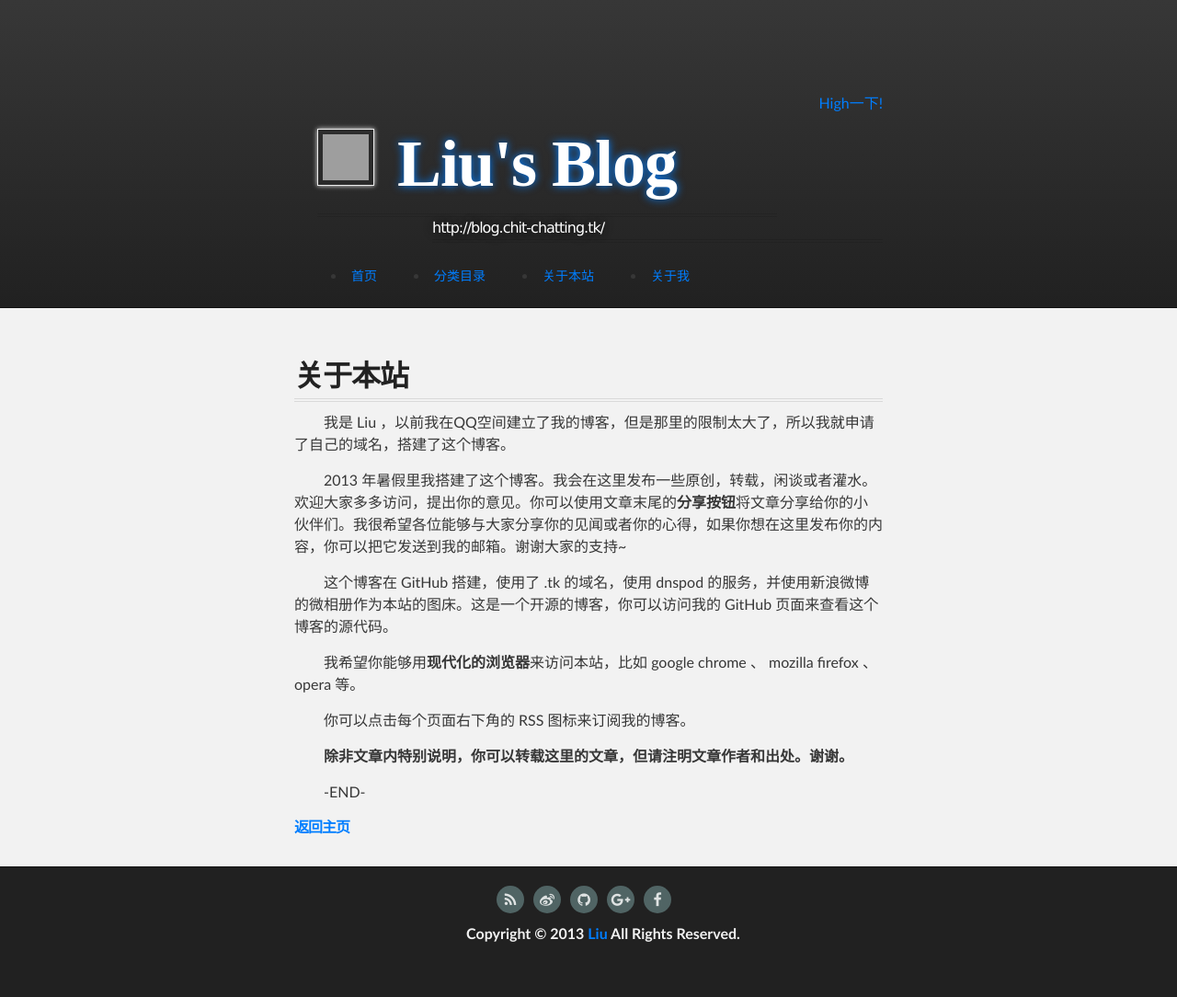
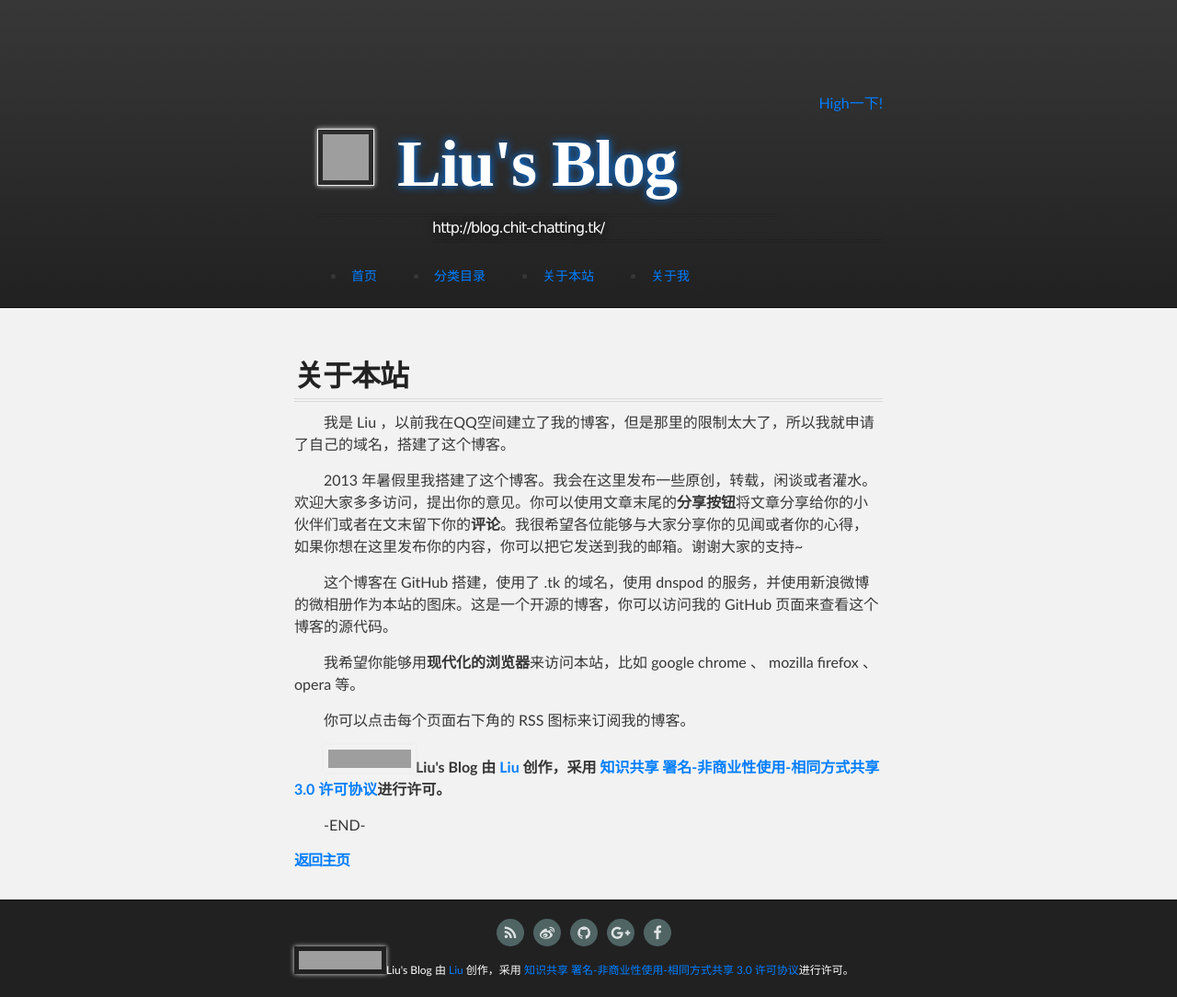
Before and after one commit to laurence6/blog, a Jekyll site: the page built from about.html, in a window 1280 px wide. Shown: the whole page at 92% size. Built offline with Jekyll 4.4.1, drawn with Linux system fonts in a browser that asks for light colours; nearby versions of some CDN libraries; some web fonts are replaced; comment, search, counter and statistics services are not loaded; before the commit the page ends 1062 px from its top, so only the background shows below that; grey boxes are pictures that could not be loaded.

Commit message:
change the license

```diff
--- a/_layouts/default.html
+++ b/_layouts/default.html
@@ -69,7 +69,7 @@
 					<a href="{{ link.url }}" target="_blank"><i class="{{ link.class }}"></i></a>
 				{% endfor %}
 			</div>
-			<p align="center"><strong>Copyright © 2013 <a href="/aboutme.html">Liu</a> All Rights Reserved.</strong></p>
+			<a rel="license" href="http://creativecommons.org/licenses/by-nc-sa/3.0/deed.zh"><img alt="知识共享许可协议" style="border-width:0" src="http://i.creativecommons.org/l/by-nc-sa/3.0/80x15.png" /></a><span xmlns:dct="http://purl.org/dc/terms/" href="http://purl.org/dc/dcmitype/Text" property="dct:title" rel="dct:type">Liu's Blog</span> 由 <a xmlns:cc="http://creativecommons.org/ns#" href="http://blog.chit-chatting.tk/" property="cc:attributionName" rel="cc:attributionURL">Liu</a> 创作，采用 <a rel="license" href="http://creativecommons.org/licenses/by-nc-sa/3.0/deed.zh">知识共享 署名-非商业性使用-相同方式共享 3.0 许可协议</a>进行许可。
 		</footer>
 	</div>
 
--- a/about.html
+++ b/about.html
@@ -3,9 +3,9 @@
 title: 关于本站
 ---
 <p>我是 Liu ，以前我在QQ空间建立了我的博客，但是那里的限制太大了，所以我就申请了自己的域名，搭建了这个博客。</p>
-<p>2013 年暑假里我搭建了这个博客。我会在这里发布一些原创，转载，闲谈或者灌水。欢迎大家多多访问，提出你的意见。你可以使用文章末尾的<strong>分享按钮</strong>将文章分享给你的小伙伴们。我很希望各位能够与大家分享你的见闻或者你的心得，如果你想在这里发布你的内容，你可以把它发送到我的邮箱。谢谢大家的支持~</p>
+<p>2013 年暑假里我搭建了这个博客。我会在这里发布一些原创，转载，闲谈或者灌水。欢迎大家多多访问，提出你的意见。你可以使用文章末尾的<strong>分享按钮</strong>将文章分享给你的小伙伴们或者在文末留下你的<strong>评论</strong>。我很希望各位能够与大家分享你的见闻或者你的心得，如果你想在这里发布你的内容，你可以把它发送到我的邮箱。谢谢大家的支持~</p>
 <p>这个博客在 GitHub 搭建，使用了 .tk 的域名，使用 dnspod 的服务，并使用新浪微博的微相册作为本站的图床。这是一个开源的博客，你可以访问我的 GitHub 页面来查看这个博客的源代码。</p>
 <p>我希望你能够用<strong>现代化的浏览器</strong>来访问本站，比如 google chrome 、 mozilla firefox 、 opera 等。</p>
 <p>你可以点击每个页面右下角的 RSS 图标来订阅我的博客。</p>
-<p><strong>除非文章内特别说明，你可以转载这里的文章，但请注明文章作者和出处。谢谢。</strong></p>
+<p><strong><a rel="license" href="http://creativecommons.org/licenses/by-nc-sa/3.0/deed.zh"><img alt="知识共享许可协议" style="border-width:0" src="http://i.creativecommons.org/l/by-nc-sa/3.0/80x15.png" /></a><span xmlns:dct="http://purl.org/dc/terms/" href="http://purl.org/dc/dcmitype/Text" property="dct:title" rel="dct:type">Liu's Blog</span> 由 <a xmlns:cc="http://creativecommons.org/ns#" href="http://blog.chit-chatting.tk/" property="cc:attributionName" rel="cc:attributionURL">Liu</a> 创作，采用 <a rel="license" href="http://creativecommons.org/licenses/by-nc-sa/3.0/deed.zh">知识共享 署名-非商业性使用-相同方式共享 3.0 许可协议</a>进行许可。</strong></p>
 <p>-END-</p>
--- a/stylesheets/default.css
+++ b/stylesheets/default.css
@@ -361,6 +361,8 @@
 
 #footer_wrap {
 	background: #212121;
+	font-size: 12px;
+	color: #ffffff;
 }
 
 .nav {
```
Also changed, not shown: 1 other file.
